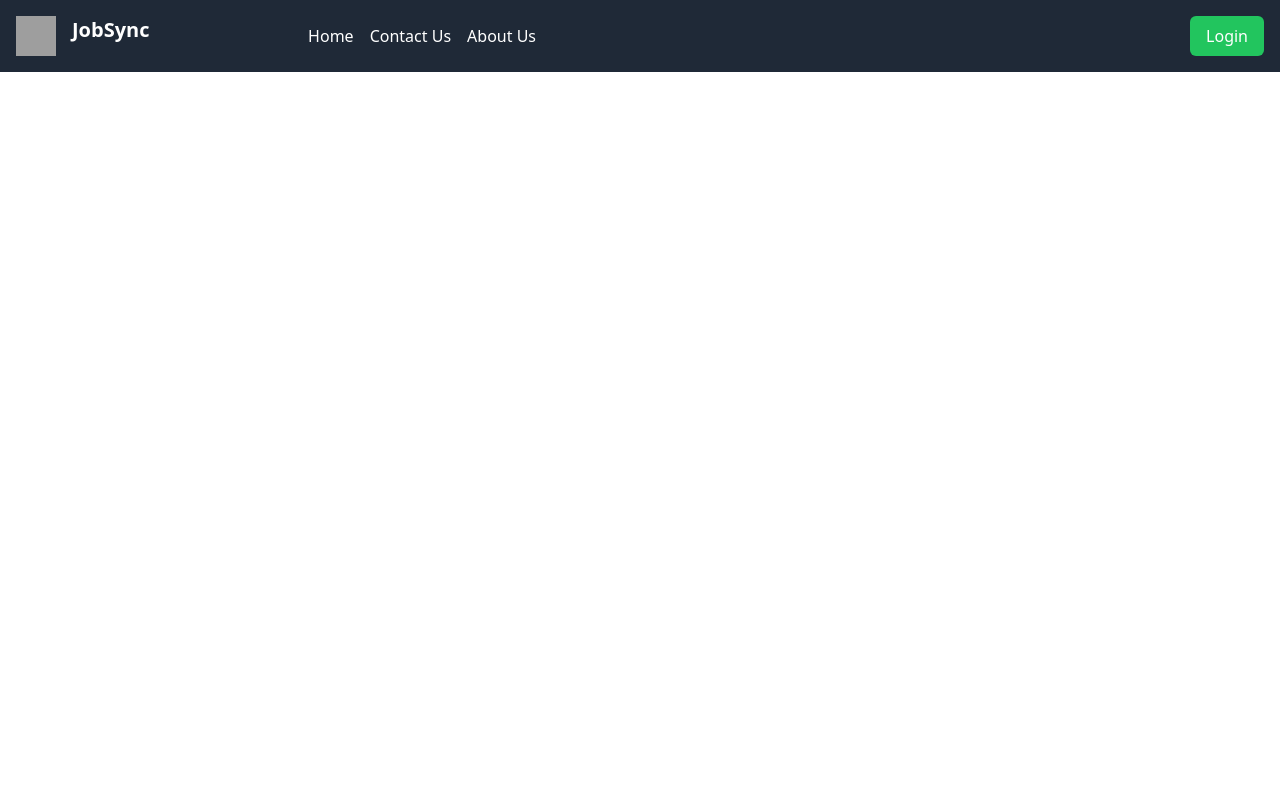
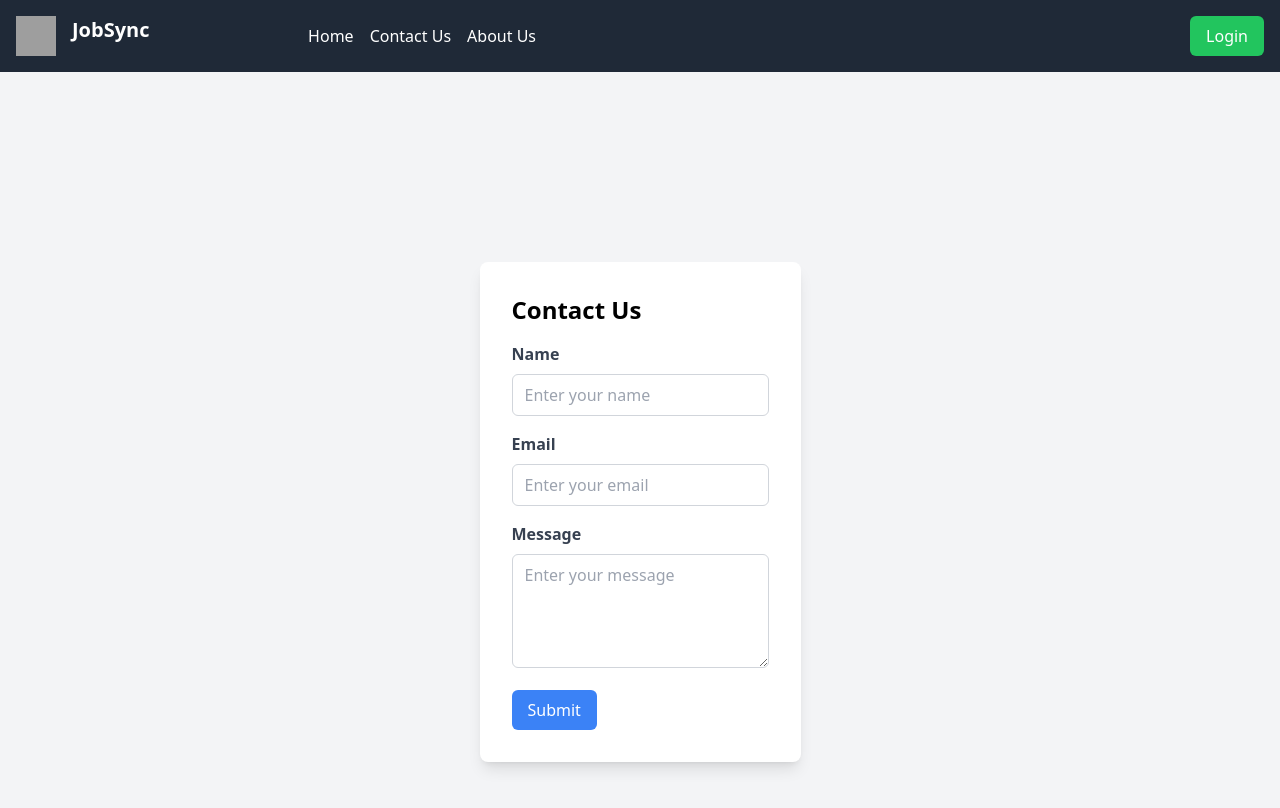
Before and after one commit to ani-netizen/vega, a React (Create React App) app in the folder client/: page /contact-us in a window 1280 px wide. Shown: the top 808 px of the page. Built offline with nearby package versions, Linux system fonts and the light colour scheme; grey boxes are pictures that could not be loaded.

Commit message:
created contactus and homepage

```diff
--- a/client/src/App.jsx
+++ b/client/src/App.jsx
@@ -3,15 +3,20 @@ import { Routes, Route } from "react-router-dom";
 import CompanyProfiles from "./pages/CompanyProfiles";
 import Resources from "./pages/Resources";
 import Navbar from "./components/Navbar/Navbar";
+import Home from "./pages/Home";
+import ContactUs from "./pages/Contactus";
 
 function App() {
   return (
     <div className="App">
       <Navbar />
       <Routes>
-        <Route exact path="/" element={<CompanyProfiles />} />
+        <Route exact path="/" element={<Home />} />
         {/* <Route path="/ipc" element={Calendar} /> */}
         <Route path="/cip" element={<CompanyProfiles />} />
+        <Route path="/contact-us" element={<ContactUs />} />
+
+
         <Route path="/pma" element={<Resources />} />
       </Routes>
     </div>
--- /dev/null
+++ b/client/src/pages/Contactus.jsx
@@ -0,0 +1,54 @@
+import React from 'react';
+
+const ContactUs = () => {
+    return (
+        <div className="flex justify-center items-center h-screen bg-gray-100">
+            <div className="bg-white rounded-lg shadow-lg p-8 mt-20">
+                <h2 className="text-2xl font-bold mb-4">Contact Us</h2>
+                <form>
+                    <div className="mb-4">
+                        <label htmlFor="name" className="block text-gray-700 font-bold mb-2">
+                            Name
+                        </label>
+                        <input
+                            type="text"
+                            id="name"
+                            className="w-full border border-gray-300 rounded-md py-2 px-3 focus:outline-none focus:border-blue-500"
+                            placeholder="Enter your name"
+                        />
+                    </div>
+                    <div className="mb-4">
+                        <label htmlFor="email" className="block text-gray-700 font-bold mb-2">
+                            Email
+                        </label>
+                        <input
+                            type="email"
+                            id="email"
+                            className="w-full border border-gray-300 rounded-md py-2 px-3 focus:outline-none focus:border-blue-500"
+                            placeholder="Enter your email"
+                        />
+                    </div>
+                    <div className="mb-4">
+                        <label htmlFor="message" className="block text-gray-700 font-bold mb-2">
+                            Message
+                        </label>
+                        <textarea
+                            id="message"
+                            className="w-full border border-gray-300 rounded-md py-2 px-3 focus:outline-none focus:border-blue-500"
+                            rows="4"
+                            placeholder="Enter your message"
+                        ></textarea>
+                    </div>
+                    <button
+                        type="submit"
+                        className="bg-blue-500 text-white py-2 px-4 rounded-md hover:bg-blue-600"
+                    >
+                        Submit
+                    </button>
+                </form>
+            </div>
+        </div>
+    );
+};
+
+export default ContactUs;
--- /dev/null
+++ b/client/src/pages/Home.jsx
@@ -0,0 +1,41 @@
+import React from 'react';
+
+const HomePage = () => {
+  return (
+    <div className="min-h-screen bg-gray-100 px-4 py-8 flex flex-col items-center justify-center">
+      <div className="w-full max-w-3xl text-center">
+        <h1 className="text-4xl font-bold mb-8">Welcome to jobSync</h1>
+        <p className="text-xl mb-8">
+          A platform that empowers students to manage their placement opportunities and connect with companies seamlessly.
+        </p>
+        <div className="flex justify-center space-x-4">
+          <a href="/companies" className="px-4 py-2 bg-green-500 hover:bg-green-600 text-white rounded-md">
+            Explore Companies
+          </a>
+          <a href="/resources" className="px-4 py-2 bg-blue-500 hover:bg-blue-600 text-white rounded-md">
+            Get Placement Resources
+          </a>
+        </div>
+      </div>
+      <div className="grid grid-cols-1 md:grid-cols-2 gap-4 mt-8">
+        <div className="bg-white rounded-md shadow-md p-4">
+          <h3 className="text-lg font-medium mb-2">Upcoming Placements</h3>
+          <ul className="list-disc space-y-2">
+            <li>Company A - Software Engineer (Internship) - Deadline: May 31, 2024</li>
+            <li>Company B - Data Analyst (Full-time) - Deadline: June 15, 2024</li>
+          </ul>
+        </div>
+        <div className="bg-white rounded-md shadow-md p-4">
+          <h3 className="text-lg font-medium mb-2">Tips for Successful Placements</h3>
+          <ul className="list-disc space-y-2">
+            <li>Prepare well for technical and aptitude tests.</li>
+            <li>Practice your communication and soft skills.</li>
+            <li>Research the company and role thoroughly.</li>
+          </ul>
+        </div>
+      </div>
+    </div>
+  );
+};
+
+export default HomePage;
```
